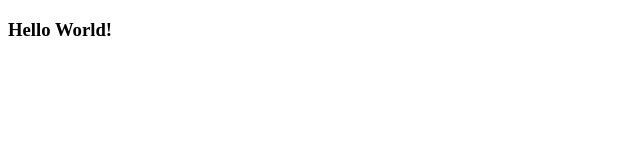
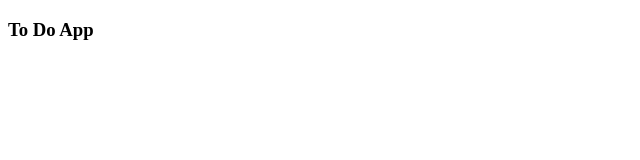
Before and after one commit to CursedByBeauty/To-Do-Frontend, a React (Create React App) app: page / in a window 1280 px wide. Shown: the top 160 px of the page, without its empty margins (0-640 px from the left). Built offline with nearby package versions, Linux system fonts and the light colour scheme.

Commit message:
added to App.js

```diff
--- a/src/App.js
+++ b/src/App.js
@@ -3,7 +3,7 @@
 function App() {
   return (
     <div>
-      <h3>Hello World!</h3>
+      <h3>To Do App</h3>
     </div>
   );
 }
```
